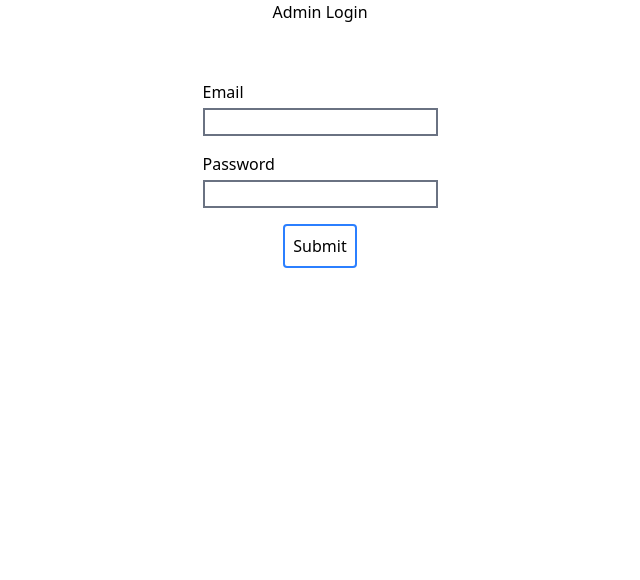
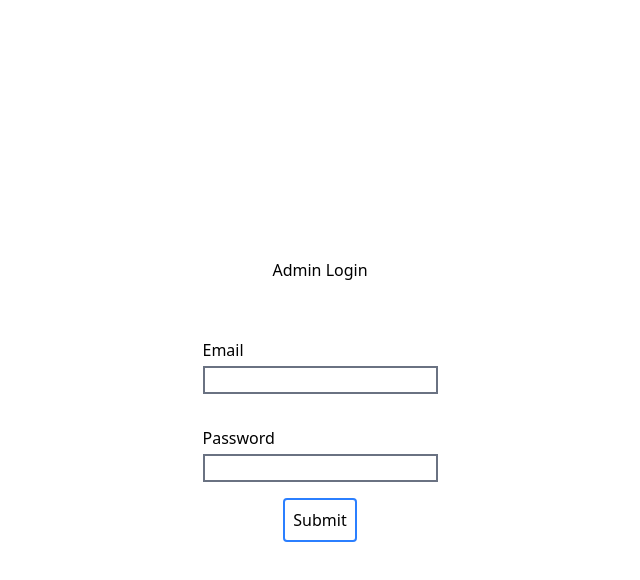
Before and after one commit to paldeep-singh/hireme, a React (Vite) app in the folder app/: page /admin in a window 1280 px wide. Shown: the top 580 px of the page, without its empty margins (320-960 px from the left). Built offline with nearby package versions, Linux system fonts and the light colour scheme; what cookie-universal, shared would draw is missing.

Commit message:
Add submit button loading state

```diff
--- a/app/src/forms/SubmitButton.tsx
+++ b/app/src/forms/SubmitButton.tsx
@@ -1,14 +1,18 @@
 interface SubmitButtonProps {
   label: string;
+  loading: boolean;
 }
 
-export function SubmitButton({ label }: SubmitButtonProps) {
+export function SubmitButton({ label, loading }: SubmitButtonProps) {
   return (
     <button
       type="submit"
-      className="rounded border-2 border-blue-500 p-2 active:bg-blue-200"
+      className="flex w-fit flex-row items-center rounded border-2 border-blue-500 p-2 active:bg-blue-200"
     >
       {label}
+      {loading && (
+        <div className="ml-2 h-4 w-4 animate-spin rounded-full border-2 border-blue-500 border-t-transparent"></div>
+      )}
     </button>
   );
 }
--- a/app/src/routes/admin/index.tsx
+++ b/app/src/routes/admin/index.tsx
@@ -14,6 +14,7 @@ export const Route = createFileRoute("/admin/")({
 function Admin() {
   const navigate = useNavigate();
   const [error, setError] = useState("");
+  const [loading, setLoading] = useState(false);
 
   const form = useAppForm({
     defaultValues: {
@@ -21,6 +22,7 @@ function Admin() {
       password: "",
     } as UserCredentials,
     onSubmit: async ({ value }) => {
+      setLoading(true);
       try {
         const response = await fetch(path, {
           method,
@@ -34,13 +36,17 @@ function Admin() {
 
         if (response.ok) {
           storeSessionCookie(data);
+
+          setLoading(false);
           navigate({ to: "/admin/dashboard" });
           return;
         }
 
+        setLoading(false);
         setError(data.error);
       } catch (error) {
         if (error instanceof Error) {
+          setLoading(false);
           setError(error.message);
           return;
         }
@@ -52,10 +58,11 @@ function Admin() {
   });
 
   return (
-    <div className="flex flex-col items-center justify-center gap-10 text-center">
+    <div className="flex h-screen flex-col items-center justify-center gap-10 text-center">
       <h1>Admin Login</h1>
-      <div className="flex flex-col justify-center gap-1 align-middle">
+      <div className="flex flex-col items-center justify-center gap-1 align-middle">
         <form
+          className="flex flex-col items-center"
           onSubmit={(e) => {
             e.preventDefault();
             e.stopPropagation();
@@ -78,7 +85,7 @@ function Admin() {
             {(field) => <field.TextField label="Password" type="password" />}
           </form.AppField>
           <form.AppForm>
-            <form.SubmitButton label="Submit" />
+            <form.SubmitButton label="Submit" loading={loading} />
           </form.AppForm>
         </form>
       </div>
```
